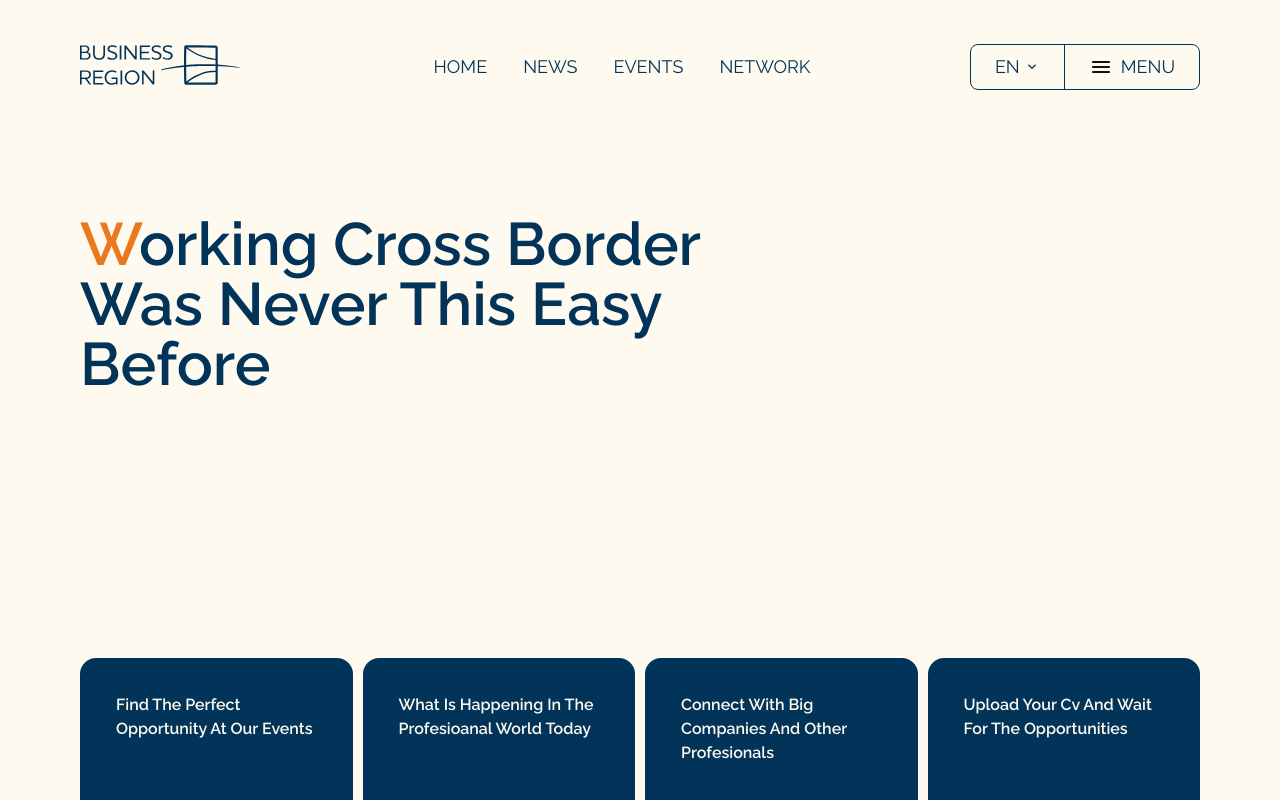
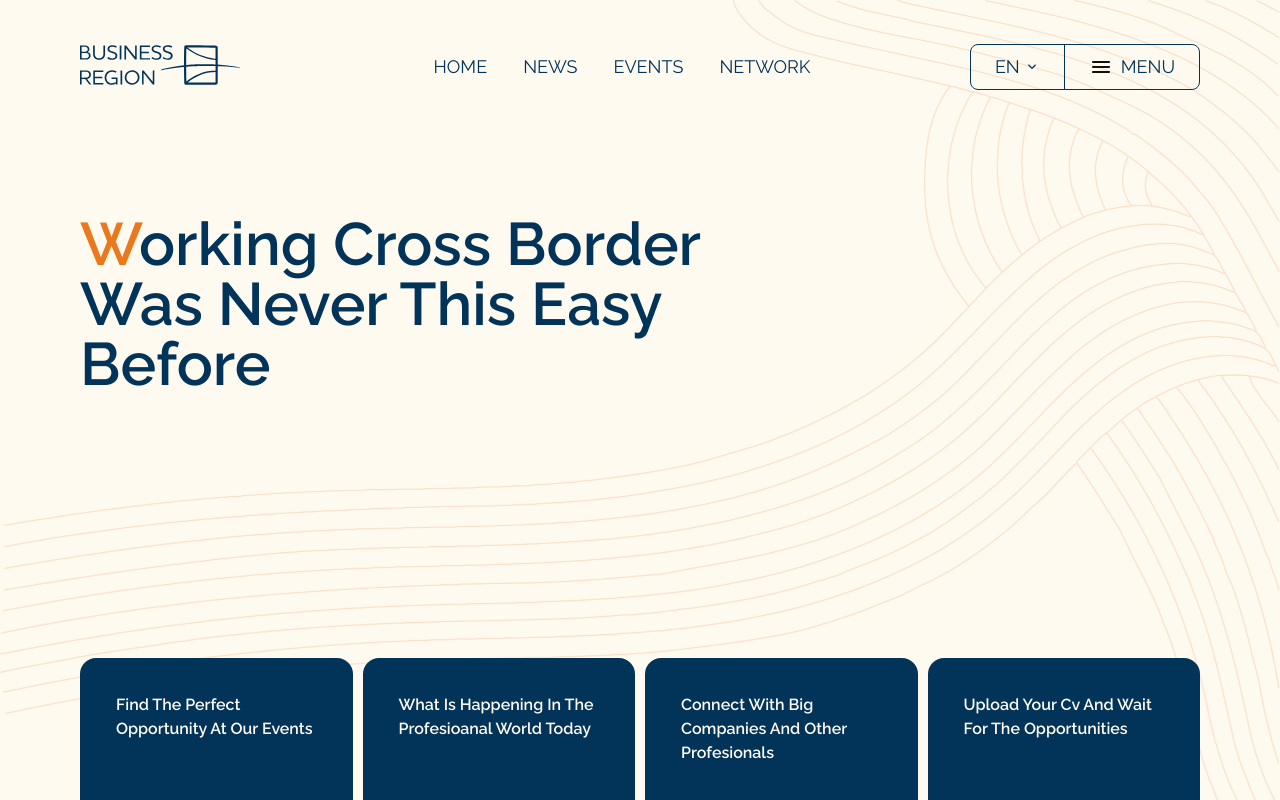
Before and after one commit to gergopinter77-lgtm/2nd-semester-vue, a Vue app: page / in a window 1280 px wide. Shown: the top 800 px of the page. Built offline with nearby package versions, Linux system fonts and the light colour scheme.

Commit message:
Hero Background
Replaced the background pattern svg with a webp so its easier to style

```diff
--- a/src/App.vue
+++ b/src/App.vue
@@ -19,8 +19,9 @@ const closeMenu = () => {
 </script>
 
 <template>
-  <div class="bg-white min-h-screen overflow-x-hidden max-[874px]:pt-5">
-    <header class="w-full">
+  <div class="min-h-screen overflow-x-hidden max-[874px]:pt-5 relative">
+    <div class="hero-background"></div>
+    <header class="w-full relative z-10">
       <div class="grid grid-cols-3 max-[874px]:grid-cols-2 items-center gap-2.5 w-full px-20 max-md:px-8 max-sm:px-2.5">
 
         <div class="flex justify-start items-center">
@@ -118,4 +119,18 @@ const closeMenu = () => {
 </template>
 
 <style scoped>
+  .hero-background {
+  position: fixed;
+  top: 0;
+  right: 0;
+  width: 100%;
+  height: 100%;
+  background-image: url('@/assets/heropattern.webp');
+  background-position: top right;
+  background-repeat: no-repeat;
+  background-size: cover;
+  background-attachment: fixed;
+  z-index: -1;
+  pointer-events: none;
+}
 </style>
```
Also changed, not shown: src/assets/heropattern.svg (deleted), src/assets/heropattern.webp (added).
